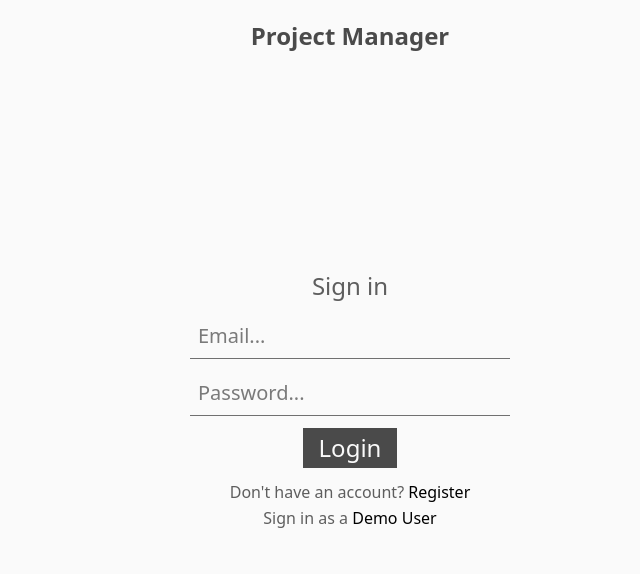
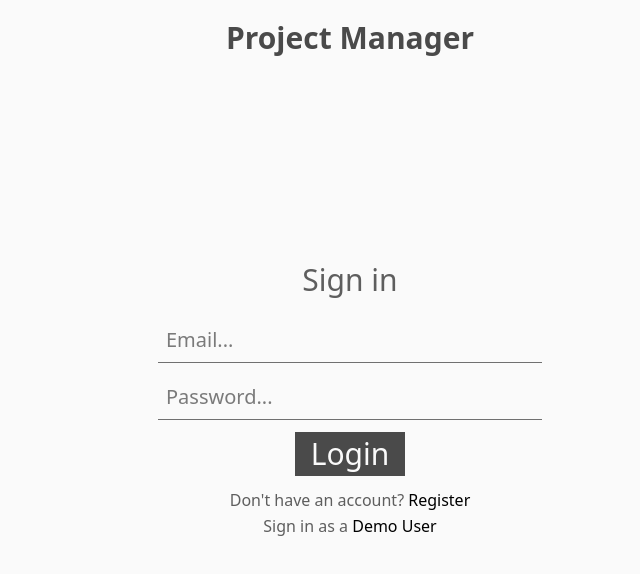
Before and after one commit to isaacfolmsbee/ProjectManager, a Vue app in the folder client/: page /#/login in a window 1280 px wide. Shown: the top 574 px of the page, without its empty margins (290-930 px from the left). Built offline with nearby package versions, Linux system fonts and the light colour scheme.

Commit message:
Desktop support

```diff
--- a/client/src/views/Login.vue
+++ b/client/src/views/Login.vue
@@ -1,7 +1,7 @@
 <template>
 <div class="w-full px-5 h-full fixed z-20 -mt-0 bg-gray-light-100 flex flex-col justify-center items-center">
-	<h1 class="absolute top-5 font-bold text-2xl text-gray-dark-400">Project Manager</h1>
-	<h2 class="text-gray-dark-300 text-2xl">Sign in</h2>
+	<h1 class="absolute top-5 font-bold text-2xl xl:text-3xl text-gray-dark-400">Project Manager</h1>
+	<h2 class="text-gray-dark-300 xl:mb-2 text-2xl xl:text-3xl">Sign in</h2>
 	<input
 		class="input"
 		type="text"
@@ -13,7 +13,7 @@
 		placeholder="Password..."
 		v-model="password" >
 	<button
-		class="mt-3 py-1 px-4 bg-gray-dark-400 text-2xl text-gray-light-100 focus:bg-gray-dark-600"
+		class="mt-3 py-1 px-4 bg-gray-dark-400 text-2xl xl:text-3xl text-gray-light-100 transition-colors duration-300 focus:bg-gray-dark-600 hover:bg-gray-dark-600"
 		@click="login()" >Login</button>
 	<span class="text-gray-dark-300 mt-3">
 		Don't have an account?
@@ -48,6 +48,6 @@ export default Vue.extend({
 
 <style lang="postcss" scoped>
 .input {
-	@apply w-11/12 max-w-xs mt-3 py-2 pl-2 border-b bg-gray-light-100 border-gray-dark-200 focus:outline-none focus:bg-gray-light-300 placeholder-gray-dark-100 text-xl transition-colors duration-300 rounded-none;
+	@apply w-11/12 max-w-xs xl:max-w-sm mt-3 py-2 pl-2 border-b bg-gray-light-100 border-gray-dark-200 focus:outline-none focus:bg-gray-light-300 placeholder-gray-dark-100 text-xl transition-colors duration-300 rounded-none;
 }
 </style>
--- a/client/src/views/Register.vue
+++ b/client/src/views/Register.vue
@@ -1,7 +1,7 @@
 <template>
 <div class="w-full px-5 h-full fixed z-20 -mt-0 bg-gray-light-100 flex flex-col justify-center items-center">
-	<h1 class="absolute top-5 font-bold text-2xl text-gray-dark-400">Project Manager</h1>
-	<h2 class="text-gray-dark-300 text-2xl">Register New Account</h2>
+	<h1 class="absolute top-5 font-bold text-2xl xl:text-3xl text-gray-dark-400">Project Manager</h1>
+	<h2 class="text-gray-dark-300 xl:mb-2 text-2xl xl:text-3xl">Register New Account</h2>
 	<input
 		class="input"
 		type="text"
@@ -23,7 +23,7 @@
 		placeholder="Confirm Password..."
 		v-model="password" >
 	<button
-		class="mt-3 py-1 px-4 bg-gray-dark-400 text-2xl text-gray-light-100 focus:bg-gray-dark-600"
+		class="mt-3 py-1 px-4 bg-gray-dark-400 text-2xl xl:text-3xl text-gray-light-100 transition-colors duration-300 focus:bg-gray-dark-600 hover:bg-gray-dark-600"
 		@click="register()" >Register</button>
 	<span class="text-gray-dark-300 mt-3">
 		Already have an account?
@@ -61,6 +61,6 @@ export default Vue.extend({
 
 <style lang="postcss" scoped>
 .input {
-	@apply w-11/12 max-w-xs mt-3 py-2 pl-2 border-b bg-gray-light-100 border-gray-dark-200 focus:outline-none focus:bg-gray-light-300 placeholder-gray-dark-100 text-xl transition-colors duration-300 rounded-none;
+	@apply w-11/12 max-w-xs xl:max-w-sm mt-3 py-2 pl-2 border-b bg-gray-light-100 border-gray-dark-200 focus:outline-none focus:bg-gray-light-300 placeholder-gray-dark-100 text-xl transition-colors duration-300 rounded-none;
 }
 </style>
```
